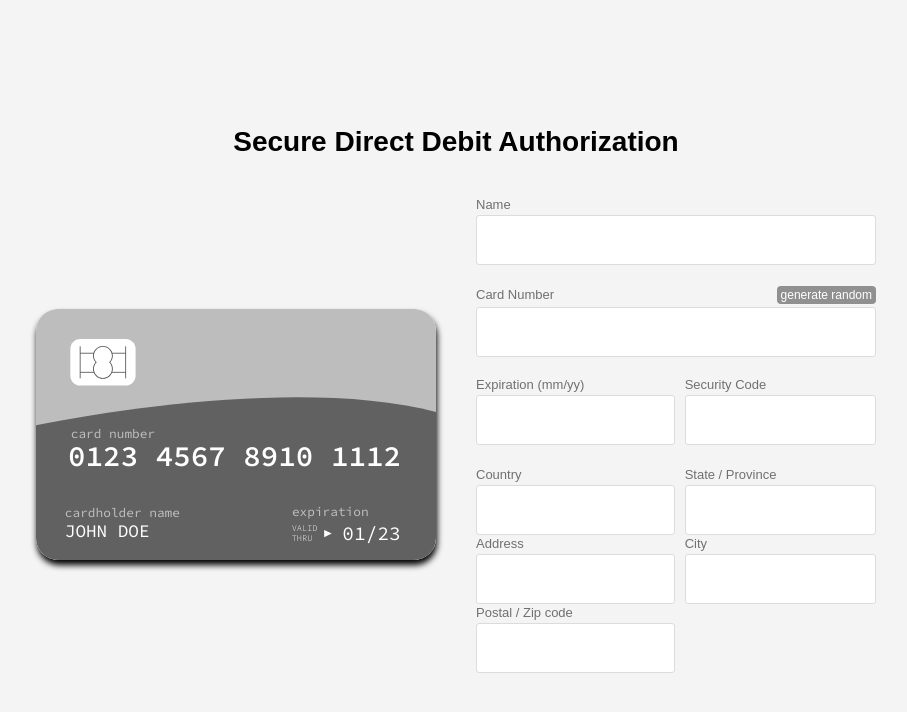
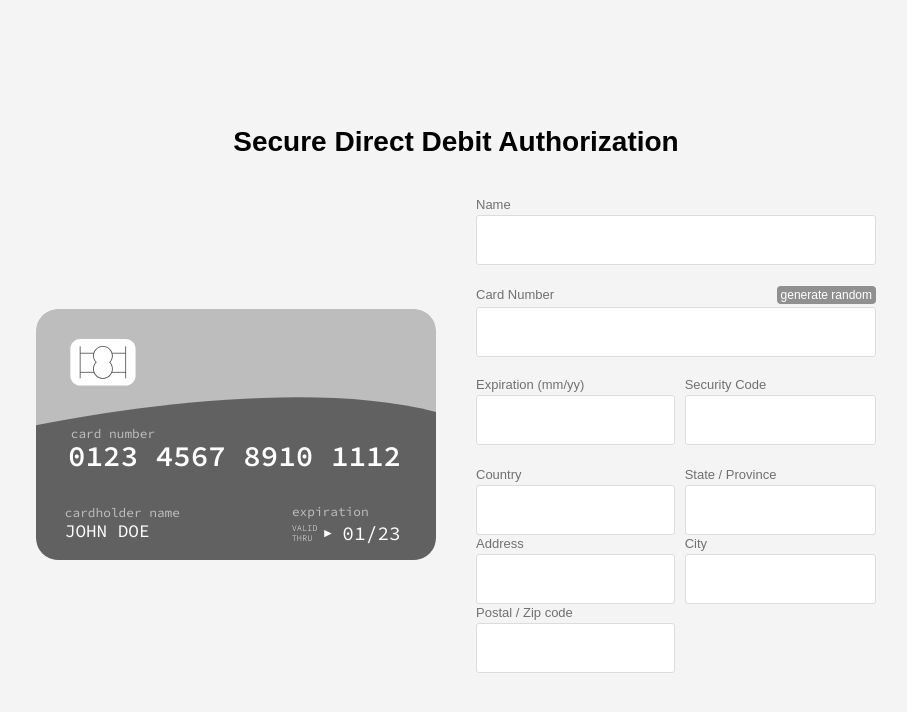
Before and after one commit to INTERACsecure/interac, a plain HTML site: page payment.html in a window 1280 px wide. Shown: the whole page, without its empty margins (184-1091 px from the left). Drawn offline with Linux system fonts and the light colour scheme; a script that the page names is missing.

Commit message:
Update style.css

```diff
--- a/style.css
+++ b/style.css
@@ -117,7 +117,6 @@ input {
 .creditcard svg#cardfront,
 .creditcard svg#cardback {
     width: 100%;
-    -webkit-box-shadow: 1px 5px 6px 0px black;
     border-radius: 22px;
 }
 
```
